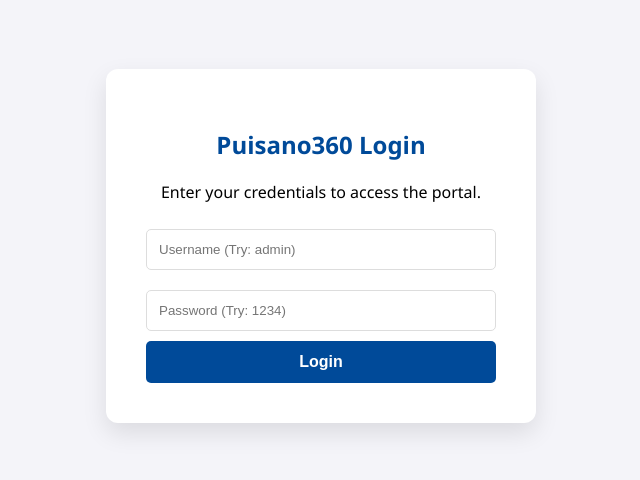
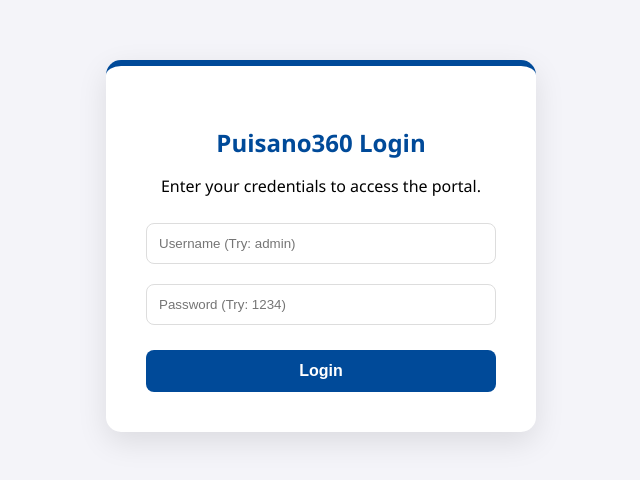
Before and after one commit to bokbrandon986-eng/PUI-SAN, a plain HTML site: page index.html in a window 1280 px wide. Shown: the part 154-634 px from the top of the page, without its empty margins (319-959 px from the left). Drawn offline with Linux system fonts and the light colour scheme.

Commit message:
Update index.html

```diff
--- a/index.html
+++ b/index.html
@@ -5,36 +5,43 @@
     <title>Puisano360 - Login</title>
     <style>
         body { font-family: 'Segoe UI', sans-serif; background-color: #f4f4f9; display: flex; justify-content: center; align-items: center; height: 100vh; margin: 0; }
-        .login-card { background: white; padding: 40px; border-radius: 12px; box-shadow: 0 10px 25px rgba(0,0,0,0.1); width: 350px; text-align: center; }
-        h2 { color: #004a99; margin-bottom: 20px; }
-        input { width: 100%; padding: 12px; margin: 10px 0; border: 1px solid #ddd; border-radius: 5px; box-sizing: border-box; }
-        .login-btn { width: 100%; padding: 12px; background: #004a99; color: white; border: none; border-radius: 5px; cursor: pointer; font-weight: bold; font-size: 16px; }
-        .login-btn:hover { background: #003366; }
-        .error { color: red; font-size: 14px; display: none; margin-top: 10px; }
+        .login-card { background: white; padding: 40px; border-radius: 15px; box-shadow: 0 10px 30px rgba(0,0,0,0.1); width: 350px; text-align: center; border-top: 6px solid #004a99; }
+        h2 { color: #004a99; margin-bottom: 10px; }
+        input { width: 100%; padding: 12px; margin: 10px 0; border: 1px solid #ddd; border-radius: 8px; box-sizing: border-box; }
+        .login-btn { width: 100%; padding: 12px; background: #004a99; color: white; border: none; border-radius: 8px; cursor: pointer; font-weight: bold; font-size: 16px; margin-top: 15px; }
+        .error { color: red; font-size: 14px; margin-top: 10px; display: none; }
     </style>
 </head>
 <body>
+
     <div class="login-card">
         <h2>Puisano360 Login</h2>
         <p>Enter your credentials to access the portal.</p>
+
         <input type="text" id="username" placeholder="Username (Try: admin)">
         <input type="password" id="password" placeholder="Password (Try: 1234)">
+
         <button class="login-btn" onclick="checkLogin()">Login</button>
+
         <div id="errorMsg" class="error">Invalid username or password!</div>
     </div>
 
     <script>
         function checkLogin() {
+            // Getting values from the boxes
             var user = document.getElementById('username').value;
             var pass = document.getElementById('password').value;
 
-            // Simple logic for your demo
+            // Simple logic check
             if (user === "admin" && pass === "1234") {
-                window.location.href = "index.html"; // Takes them to the dashboard
+                // This MUST match your dashboard filename on GitHub
+                window.location.href = "dashboard.html";
             } else {
+                // Show error if wrong
                 document.getElementById('errorMsg').style.display = 'block';
             }
         }
     </script>
+
 </body>
 </html>
```
